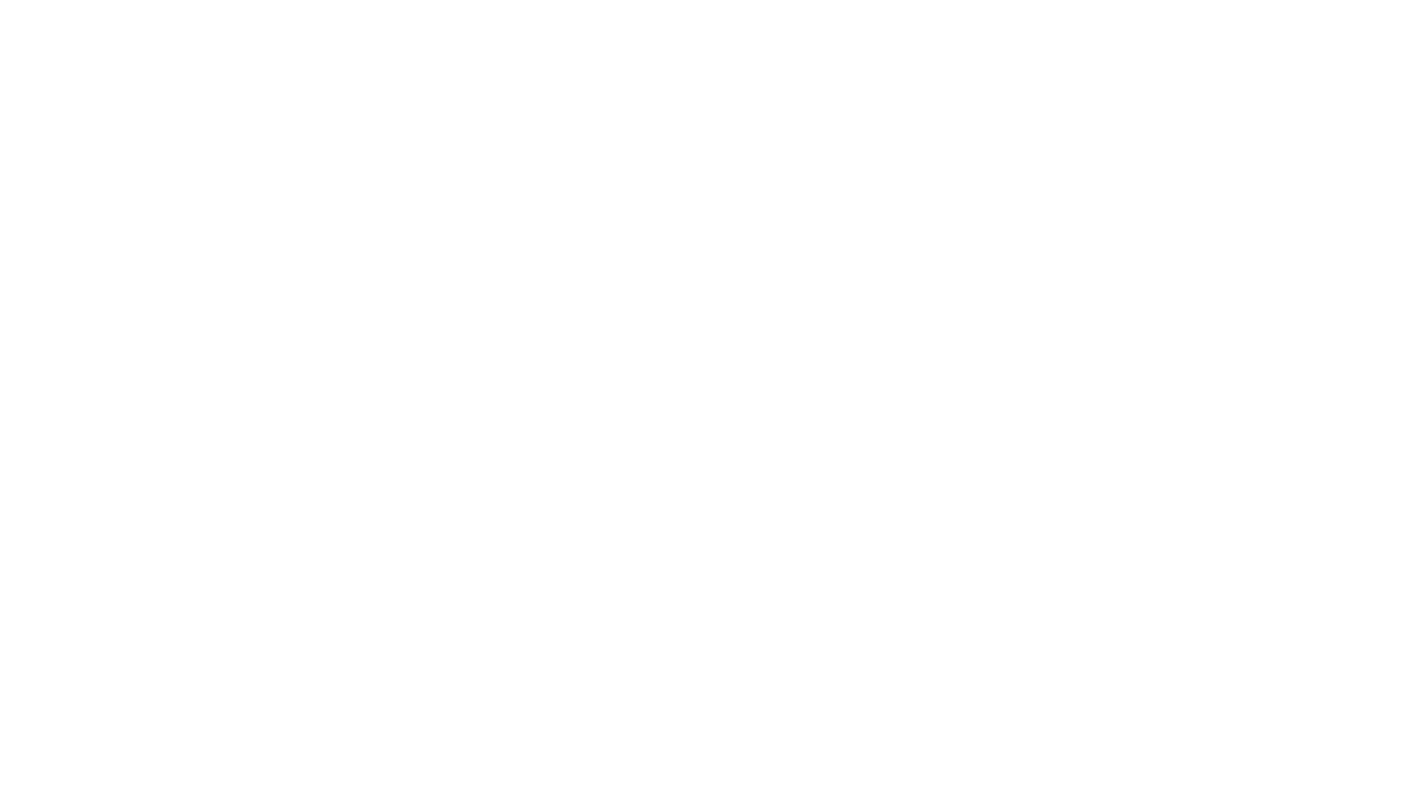
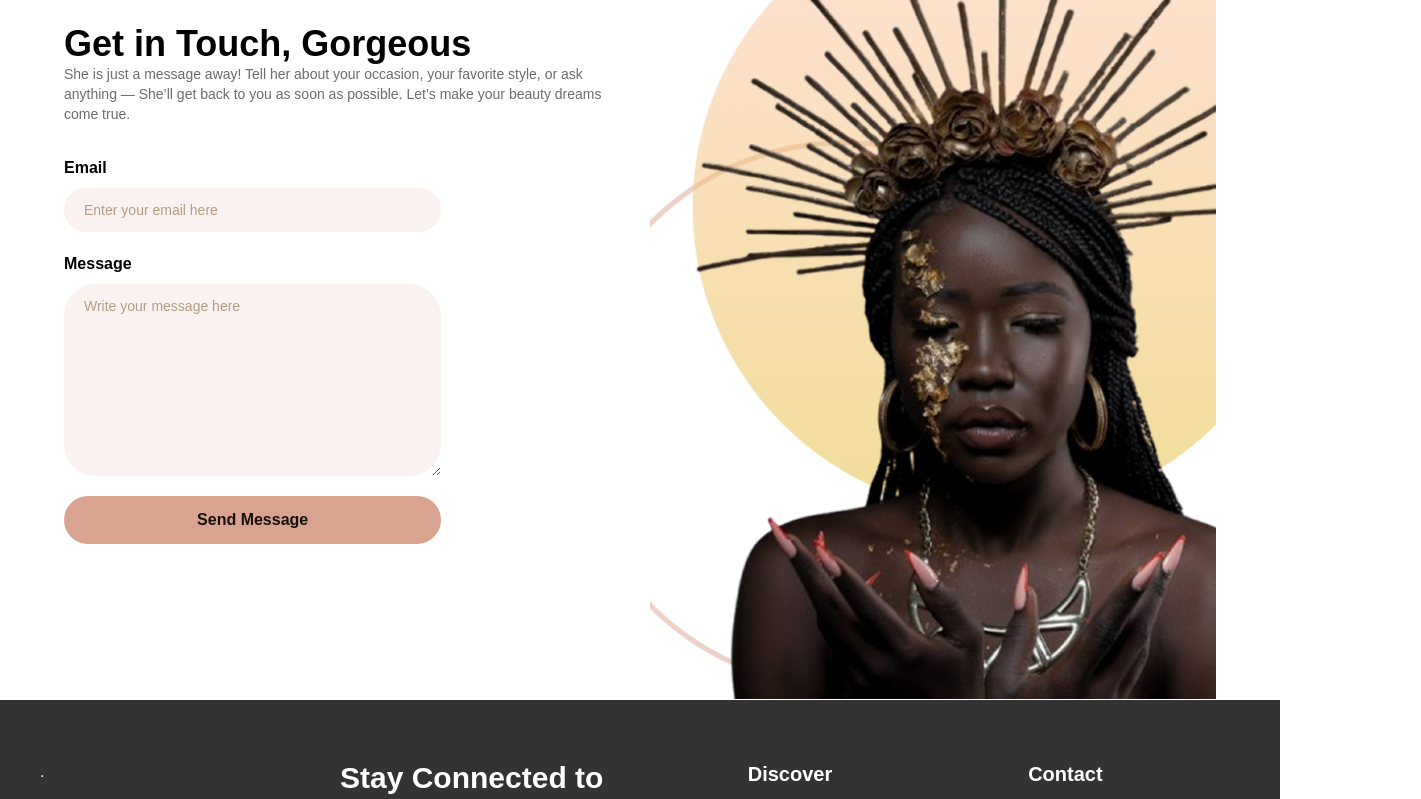
Before and after one commit to bettyhabtesh/hanberry, a Next.js app: page / in a window 1280 px wide. Shown: the part 6660-7459 px from the top of the page, 1421 px wide, since content can reach past the window. Before the commit the page ends 6560 px from the top, so only its background shows below. Built offline with nearby package versions, Linux system fonts and the light colour scheme; a web font is replaced by a local one.

Commit message:
feat/ add contact and footer section in app page

```diff
--- a/app/page.tsx
+++ b/app/page.tsx
@@ -5,6 +5,8 @@ import Features from '@/components/features';
 import AboutHamneal from '@/components/abouthamnel';
 import MakeupGallery from '@/components/makeups';
 import WorksInHome from '@/components/worksinhome';
+import Contact from '@/components/Contact';
+import Footer from '@/components/Footer';
 export default function Home() {
   return (
     <div>
@@ -15,6 +17,8 @@ export default function Home() {
       <AboutHamneal/>
       <MakeupGallery/>
       <WorksInHome/>
+      <Contact/>
+      <Footer/>
     </div>
   );
 }
```
